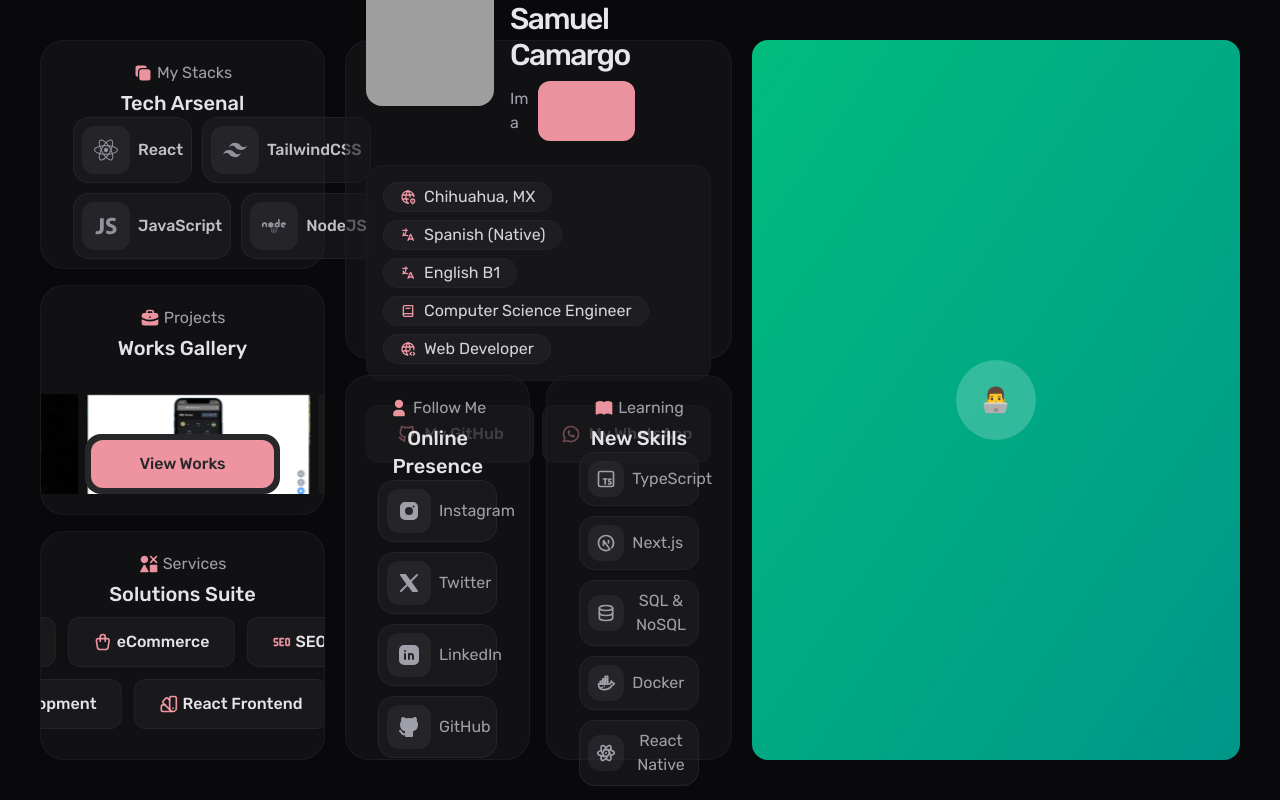
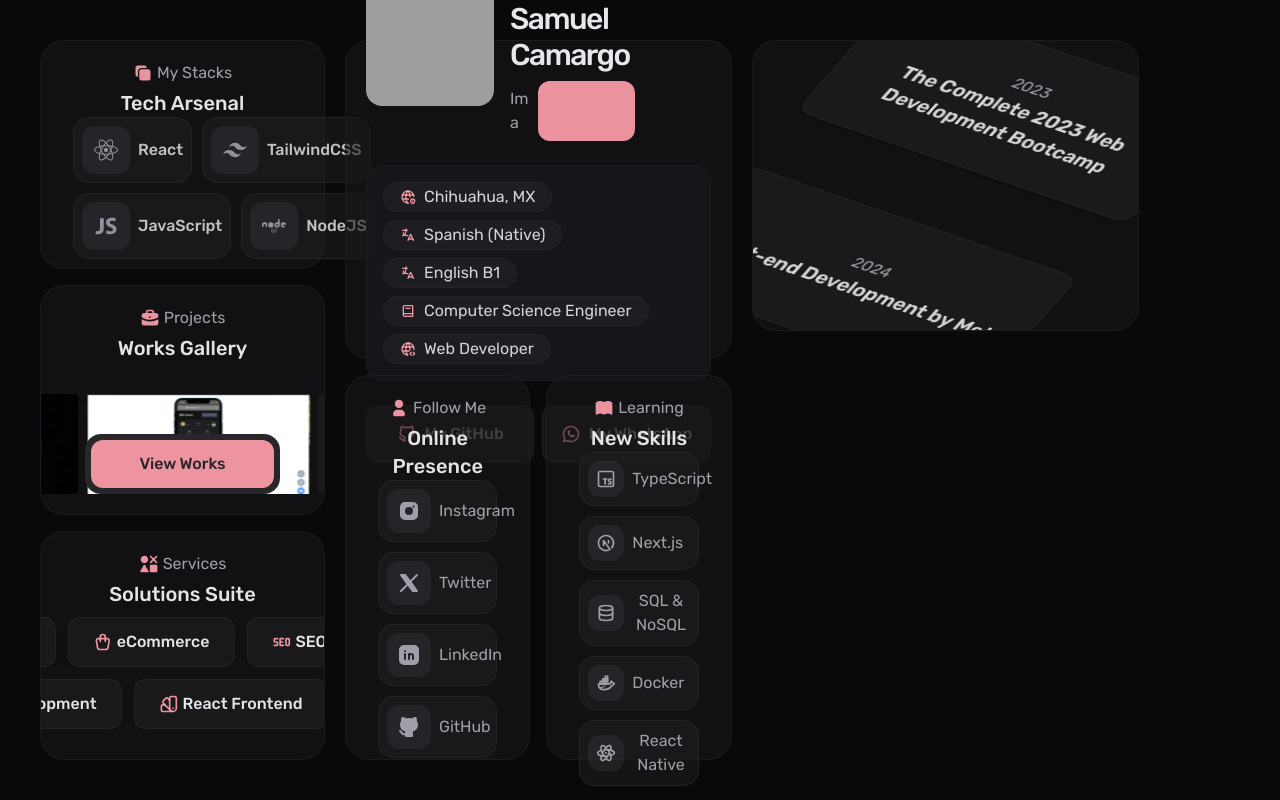
Before and after one commit to SamuelCam14/2025-portfolio, a React (Vite) app: page / in a window 1280 px wide. Built offline with nearby package versions, Linux system fonts and the light colour scheme; grey boxes are pictures that could not be loaded; a web font is replaced by a local one.

Commit message:
New Scroll Component

```diff
--- a/package.json
+++ b/package.json
@@ -13,6 +13,7 @@
     "@tailwindcss/vite": "^4.1.8",
     "clsx": "^2.1.1",
     "framer-motion": "^12.16.0",
+    "gsap": "^3.13.0",
     "motion": "^12.16.0",
     "react": "^19.1.0",
     "react-dom": "^19.1.0",
--- /dev/null
+++ b/src/components/School/School.jsx
@@ -0,0 +1,55 @@
+import InfiniteScroll from "../Ui/InfiniteScroll";
+import "./school.css";
+
+const items = [
+  {
+    content: (
+      <p className="card-txt">
+        {" "}
+        <span className="study-txt">2023 - 2026</span> Bachelor's Degree in
+        Computer Science Engineering
+      </p>
+    ),
+  },
+  {
+    content: (
+      <p className="card-txt">
+        {" "}
+        <span className="study-txt">2023</span> The Complete 2023 Web
+        Development Bootcamp{" "}
+      </p>
+    ),
+  },
+  {
+    content: (
+      <p className="card-txt">
+        {" "}
+        <span className="study-txt">2024</span> Front-end Development by Meta{" "}
+      </p>
+    ),
+  },
+  {
+    content: (
+      <p className="card-txt">
+        {" "}
+        <span className="study-txt">2025</span> Full Stack Development by Meta{" "}
+      </p>
+    ),
+  },
+];
+
+export const School = () => {
+  return (
+    <div style={{ height: "100%", position: "relative" }}>
+      <InfiniteScroll
+        items={items}
+        isTilted={true}
+        tiltDirection="right"
+        autoplay={true}
+        autoplaySpeed={0.4}
+        autoplayDirection="up"
+        pauseOnHover={true}
+      />
+    </div>
+  );
+};
--- /dev/null
+++ b/src/components/School/school.css
@@ -0,0 +1,9 @@
+@import "tailwindcss";
+
+@utility study-txt {
+    @apply block text-zinc-400 font-normal text-base;
+}
+
+@utility card-txt {
+    @apply text-zinc-300 text-xl;
+}
--- /dev/null
+++ b/src/components/Ui/InfiniteScroll.jsx
@@ -0,0 +1,163 @@
+import { useRef, useEffect } from "react";
+import { gsap } from "gsap";
+import { Observer } from "gsap/Observer";
+
+gsap.registerPlugin(Observer);
+
+export default function InfiniteScroll({
+  width = "30rem",
+  maxHeight = "100%",
+  negativeMargin = "-2em",
+  items = [],
+  itemMinHeight = 150,
+  isTilted = false,
+  tiltDirection = "left",
+  autoplay = false,
+  autoplaySpeed = 0.5,
+  autoplayDirection = "down",
+  pauseOnHover = false,
+}) {
+  const wrapperRef = useRef(null);
+  const containerRef = useRef(null);
+
+  const getTiltTransform = () => {
+    if (!isTilted) return "none";
+    return tiltDirection === "left"
+      ? "rotateX(20deg) rotateZ(-20deg) skewX(20deg)"
+      : "rotateX(20deg) rotateZ(20deg) skewX(-20deg)";
+  };
+
+  useEffect(() => {
+    const container = containerRef.current;
+    if (!container) return;
+    if (items.length === 0) return;
+
+    const divItems = gsap.utils.toArray(container.children);
+    if (!divItems.length) return;
+
+    const firstItem = divItems[0];
+    const itemStyle = getComputedStyle(firstItem);
+    const itemHeight = firstItem.offsetHeight;
+    const itemMarginTop = parseFloat(itemStyle.marginTop) || 0;
+    const totalItemHeight = itemHeight + itemMarginTop;
+    const totalHeight =
+      itemHeight * items.length + itemMarginTop * (items.length - 1);
+
+    const wrapFn = gsap.utils.wrap(-totalHeight, totalHeight);
+
+    divItems.forEach((child, i) => {
+      const y = i * totalItemHeight;
+      gsap.set(child, { y });
+    });
+
+    const observer = Observer.create({
+      target: container,
+      type: "wheel,touch,pointer",
+      preventDefault: true,
+      onPress: ({ target }) => {
+        target.style.cursor = "grabbing";
+      },
+      onRelease: ({ target }) => {
+        target.style.cursor = "grab";
+      },
+      onChange: ({ deltaY, isDragging, event }) => {
+        const d = event.type === "wheel" ? -deltaY : deltaY;
+        const distance = isDragging ? d * 5 : d * 10;
+        divItems.forEach((child) => {
+          gsap.to(child, {
+            duration: 0.5,
+            ease: "expo.out",
+            y: `+=${distance}`,
+            modifiers: {
+              y: gsap.utils.unitize(wrapFn),
+            },
+          });
+        });
+      },
+    });
+
+    let rafId;
+    if (autoplay) {
+      const directionFactor = autoplayDirection === "down" ? 1 : -1;
+      const speedPerFrame = autoplaySpeed * directionFactor;
+
+      const tick = () => {
+        divItems.forEach((child) => {
+          gsap.set(child, {
+            y: `+=${speedPerFrame}`,
+            modifiers: {
+              y: gsap.utils.unitize(wrapFn),
+            },
+          });
+        });
+        rafId = requestAnimationFrame(tick);
+      };
+
+      rafId = requestAnimationFrame(tick);
+
+      if (pauseOnHover) {
+        const stopTicker = () => rafId && cancelAnimationFrame(rafId);
+        const startTicker = () => (rafId = requestAnimationFrame(tick));
+
+        container.addEventListener("mouseenter", stopTicker);
+        container.addEventListener("mouseleave", startTicker);
+
+        return () => {
+          observer.kill();
+          stopTicker();
+          container.removeEventListener("mouseenter", stopTicker);
+          container.removeEventListener("mouseleave", startTicker);
+        };
+      } else {
+        return () => {
+          observer.kill();
+          rafId && cancelAnimationFrame(rafId);
+        };
+      }
+    }
+
+    return () => {
+      observer.kill();
+      if (rafId) cancelAnimationFrame(rafId);
+    };
+  }, [
+    items,
+    autoplay,
+    autoplaySpeed,
+    autoplayDirection,
+    pauseOnHover,
+    isTilted,
+    tiltDirection,
+    negativeMargin,
+  ]);
+
+  return (
+    <div
+      className="relative flex items-center justify-center w-full overflow-hidden overscroll-none rounded-3xl"
+      ref={wrapperRef}
+      style={{ maxHeight }}
+    >
+      <div
+        className="flex flex-col overscroll-contain px-4 cursor-grab origin-center"
+        ref={containerRef}
+        style={{
+          width,
+          transform: getTiltTransform(),
+        }}
+      >
+        {items.map((item, i) => (
+          <div
+            className="flex items-center justify-center p-4 text-xl font-semibold bg-zinc-800/40 text-center border-1 border-zinc-800/80 shadow-sm shadow-zinc-950 rounded-2xl select-none box-border relative"
+            key={i}
+            style={{
+              height: `${itemMinHeight}px`,
+              marginTop: negativeMargin,
+            }}
+          >
+            {item.content}
+          </div>
+        ))}
+      </div>
+    </div>
+  );
+}
--- a/src/pages/Home.jsx
+++ b/src/pages/Home.jsx
@@ -2,6 +2,7 @@
 import { Learning } from "../components/Learning/Learning";
 import { FollowMe } from "../components/OnlinePresence/FollowMe";
 import { Projects } from "../components/Projects/Projects";
+import { School } from "../components/School/School";
 import { SolutionSuite } from "../components/Solutions/SolutionSuite";
 import { MyStacks } from "../components/Stacks/MyStacks";
 
@@ -38,9 +39,9 @@
         </div>
 
         {/* Profile Image - Small */}
-        <div className="col-span-5 row-span-12 bg-gradient-to-br from-emerald-500 to-teal-600 rounded-2xl p-6 flex items-center justify-center">
-          <div className="w-20 h-20 bg-white/20 rounded-full flex items-center justify-center">
-            <span className="text-2xl">👨‍💻</span>
+        <div className="col-span-5 row-span-12 grid grid-cols-5 grid-rows-12 gap-4">
+          <div className="col-span-4 row-span-5 bento">
+            <School />
           </div>
         </div>
       </div>
```
Also changed, not shown: 1 other file (tests, documents, lock files or other folders).
